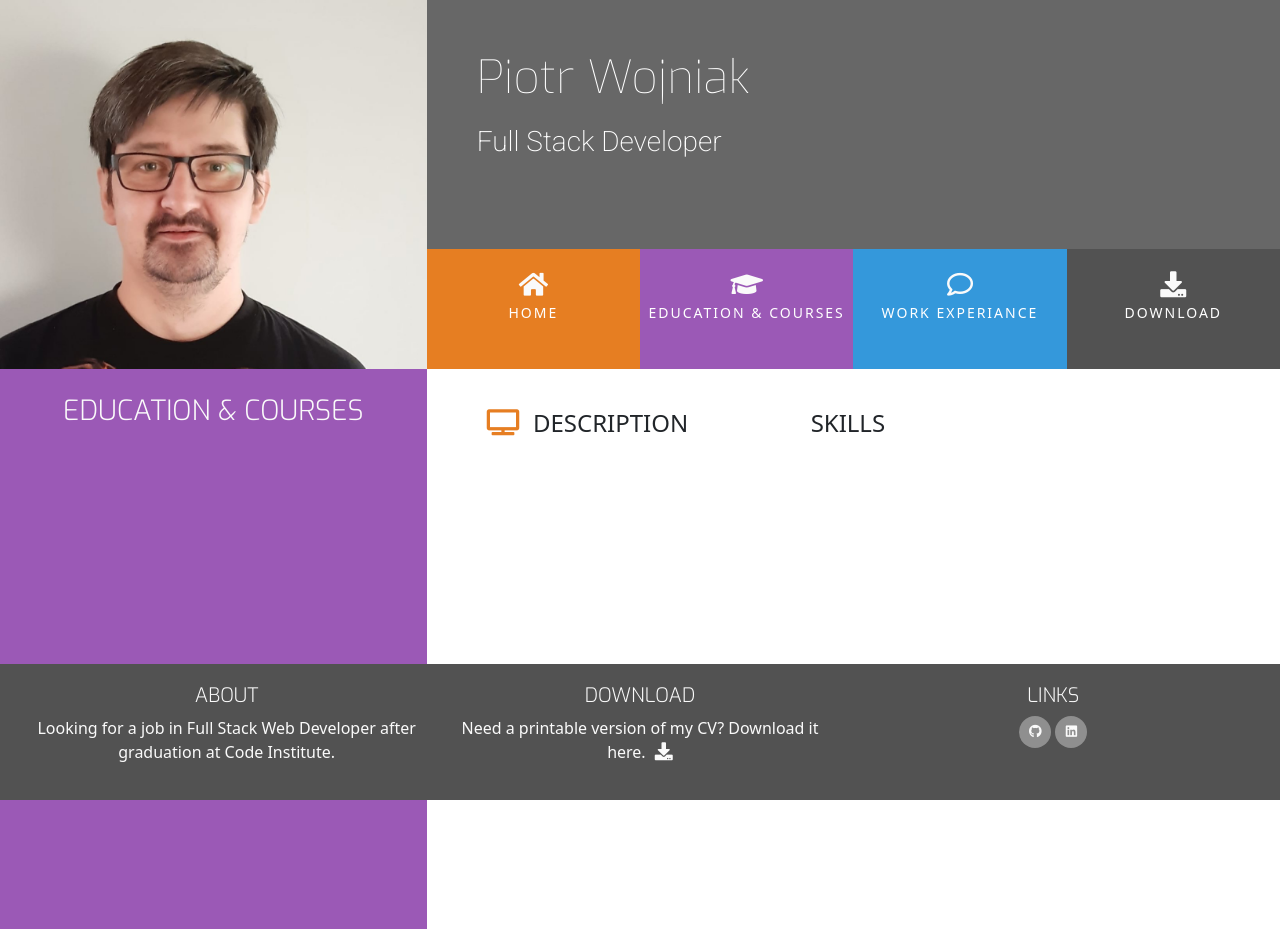
After one commit to PiotrWojniak/Resume, a Flask app: template templates/view_course.html in a window 1280 px wide. The commit adds this page. Run offline with Flask 2, Linux system fonts and the light colour scheme; the template is opened without the code that fills it, so the values that code supplies are empty; some libraries are stand-ins or nearby versions.

Commit message:
Add course view

```diff
--- a/app.py
+++ b/app.py
@@ -41,7 +41,7 @@ def view_course(course_id):
 
 @app.route("/get_works")
 def get_works():
-    """Course render function"""
+    """Work render function"""
     works = list(mongo.db.courses.find().sort("added", 1))
     works.reverse()
     return render_template("works.html", works=works)
--- a/templates/courses.html
+++ b/templates/courses.html
@@ -10,16 +10,22 @@
                     </h3>
                 </div>
             </div>
-            {% for course in courses %}
-                <div class="history-item">
-                    <div class="timeline-item" data-dates="{{ course.course_date }}">
-                        <h4>{{ course.course_name }}</h4>
-                        <p>{{ course.provider }}</p>
+
+                <div class="row">
+                    {% for course in courses %}
+                    <div class="history-item">
+                        <div class="timeline-item" data-dates="{{ course.course_date }}">
+                            <a href="{{ url_for('view_course', course_id=course_id) }}"><h4>{{ course.course_name }}</h4></a>
+                            <p>{{ course.provider }}</p>
+                        </div>
                     </div>
+                    {% endfor %}
                 </div>
-            {% endfor %}
+
         </div>
+
         <div class="col-md-8 bg-color-three-reasons section-column">
+        {% block course_view %}
             <div class="row">
                 <div class="col">
                     <h3 class="section-heading uppercase">My Skills</h3>
@@ -56,7 +62,7 @@
                     </div>
                 </div>
             </div>
-            <div class="row progress-section">
+            <!--div class="row progress-section">
                 <div class="col">
                     <div class="progress">
                         <div class="progress-bar" role="progressbar" aria-valuenow="90" aria-valuemin="0" aria-valuemax="100" style="width:90%;">
@@ -89,7 +95,8 @@
                         <span class="progress-type">SQL / NoSQL</span>
                     </div>
                 </div>
-            </div>
+            </div-->
+        {% endblock %}
         </div>
     </div>
 </div>
--- /dev/null
+++ b/templates/view_course.html
@@ -0,0 +1,36 @@
+{% extends "courses.html" %}
+{% block course_view %}
+    <div class="col-md-8 bg-color-three-reasons section-column">
+        <div class="row">
+            <div class="col">
+                <h3 class="section-heading uppercase">{{ course.course_name }}</h3>
+            </div>
+        </div>
+        <div class="row">
+            <div class="col-10 offset-1 offset-sm-0 col-sm-4 col-md-6">
+                <div class="row">
+                    <div class="col-2">
+                        <i class="three-reasons-icon fa fa-tv" aria-hidden="true"></i>
+                    </div>
+                    <div class="col-10">
+                        <h4 class="three-reasons-heading uppercase">Description</h4>
+                        <p>{{ course.course_description }}
+                        </p>
+                    </div>
+                </div>
+            </div>
+            <div class="col-10 offset-1 offset-sm-0 col-sm-4 col-md-6">
+                <div class="row">
+                    <div class="col-2">
+                        <i class="three-reasons-icon fa fa-gears" aria-hidden="true"></i>
+                    </div>
+                    <div class="col-10">
+                        <h4 class="three-reasons-heading uppercase">Skills</h4>
+                        <p>{{ course.course_skills }}
+                        </p>
+                    </div>
+                </div>
+            </div>
+        </div>
+    </div>
+{% endblock %}
```
